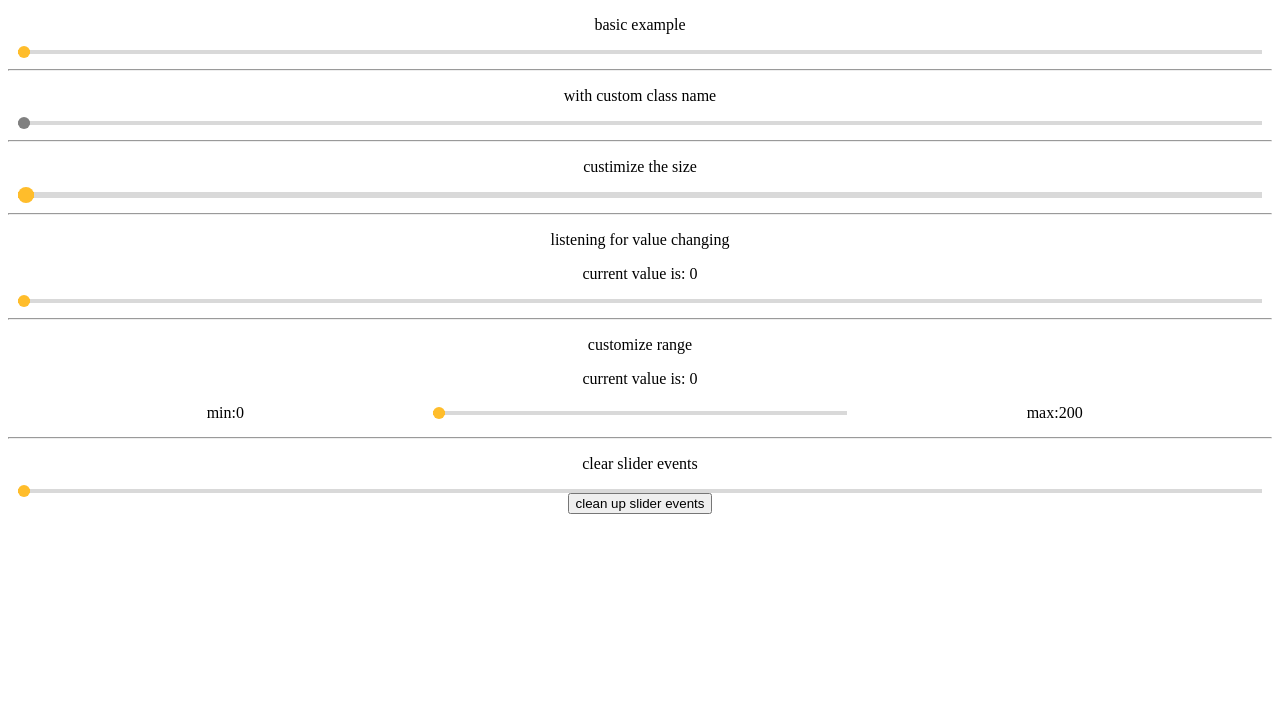
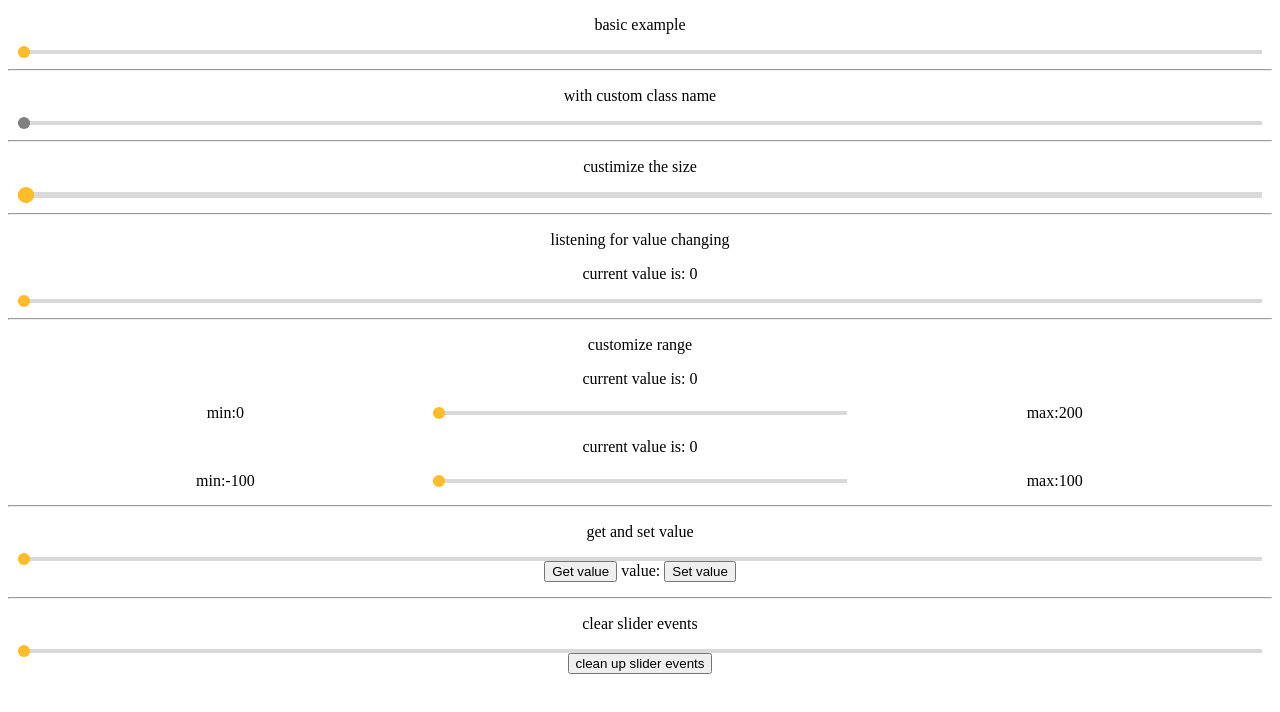
Before and after one commit to fossabot/media-player, a website built with Parcel: page examples/index.html in a window 1280 px wide. Both pictures are taken after a click on the button "clean up slider events". Built offline with nearby package versions, Linux system fonts and the light colour scheme.

Commit message:
negative value support

```diff
--- a/examples/index.html
+++ b/examples/index.html
@@ -43,11 +43,26 @@
                 </div>
                 <div class="section">max:200</div>
             </div>
+            <p>current value is: <span id="slider5_1Value"></span> </p>
+            <div class="container">
+                <div class="section">min:-100</div>
+                <div class="section">
+                    <div id="slider5_1"></div>
+                </div>
+                <div class="section">max:100</div>
+            </div>
+        </div>
+        <hr>
+        <div class="slider-example">
+            <p>get and set value</p>
+            <div id="slider6"></div>
+            <button id="getValue">Get value</button> value: <span id="result"></span>
+            <button id="setValue">Set value</button>
         </div>
         <hr>
         <div class="slider-example">
             <p>clear slider events</p>
-            <div id="slider6"></div>
+            <div id="slider7"></div>
             <button id="destroy">clean up slider events</button>
         </div>
     </div>
--- a/examples/index.js
+++ b/examples/index.js
@@ -29,8 +29,27 @@ let slider5 = new RangeSlider(document.querySelector("#slider5"), {
 });
 value5Holder.innerText = slider5.getValue();
 
+let value5_1Holder = document.querySelector("#slider5_1Value");
+let slider5_1 = new RangeSlider(document.querySelector("#slider5_1"), {
+  min: -100,
+  max: 100,
+  value:0,
+  onChange: value => {
+    value5_1Holder.innerText = value;
+  }
+});
+value5_1Holder.innerText = slider5_1.getValue();
+
 const slider6 = new RangeSlider(document.querySelector("#slider6"));
+document.querySelector("#getValue").onclick = () => {
+  document.querySelector("#result").innerText = slider6.getValue();
+};
+document.querySelector("#setValue").onclick = () => {
+  slider6.setValue(50);
+};
+
+const slider7 = new RangeSlider(document.querySelector("#slider7"));
 document.querySelector("#destroy").onclick = () => {
   console.warn("cleared");
-  slider6.destroy();
+  slider7.destroy();
 };
--- /dev/null
+++ b/src/audioPlayer/index.js
@@ -0,0 +1 @@
+export * from "./audioPlayer";
--- a/src/rangeSlider/rangeSlider.js
+++ b/src/rangeSlider/rangeSlider.js
@@ -18,7 +18,7 @@ const defaultOptions = {
 export default class RangeSlider {
   constructor(parent, options) {
     this.options = Object.assign({}, defaultOptions, options);
-    this.parent = parent;
+    this.parent = parent || document.body;
     this.isMoving = false;
     this.container = null;
 
@@ -63,10 +63,11 @@ export default class RangeSlider {
     return dragger;
   }
 
-  calculateValue(percentage) {
-    return Math.round(
-      (this.options.max - this.options.min) * (percentage / 100)
-    );
+  _calculateValue(position, positionMax) {
+    const value =
+      (position * (this.options.max - this.options.min)) / positionMax +
+      this.options.min;
+    return Math.round(value);
   }
 
   _createSlider() {
@@ -82,7 +83,7 @@ export default class RangeSlider {
   }
 
   _move(event) {
-    if (this.isMoving) {
+    if (!this.isMoving) return;
     let min = 0,
       max = this.container.offsetWidth - this.dragger.offsetWidth,
       mousePos =
@@ -93,13 +94,12 @@ export default class RangeSlider {
         this.dragger.offsetWidth / 2,
       position = mousePos > max ? max : mousePos < min ? min : mousePos;
     this.dragger.style.left = `${position}px`;
-      let value = (position / max) * 100;
-      this.bar.style.width = `${value}%`;
+    let width = (position / max) * 100;
+    this.bar.style.width = `${width}%`;
 
-      value = this.calculateValue(value);
+    const value = this._calculateValue(position, max);
     console.warn(value);
     this.setValue(value);
-    }
   }
 
   _handleMouseDown(event) {
```
Also changed, not shown: src/audioPlayer/audioPlayer.js (+9 -1 lines), src/mediaPlayer.js (deleted). Lines whose indentation alone changed are shown as unchanged.
